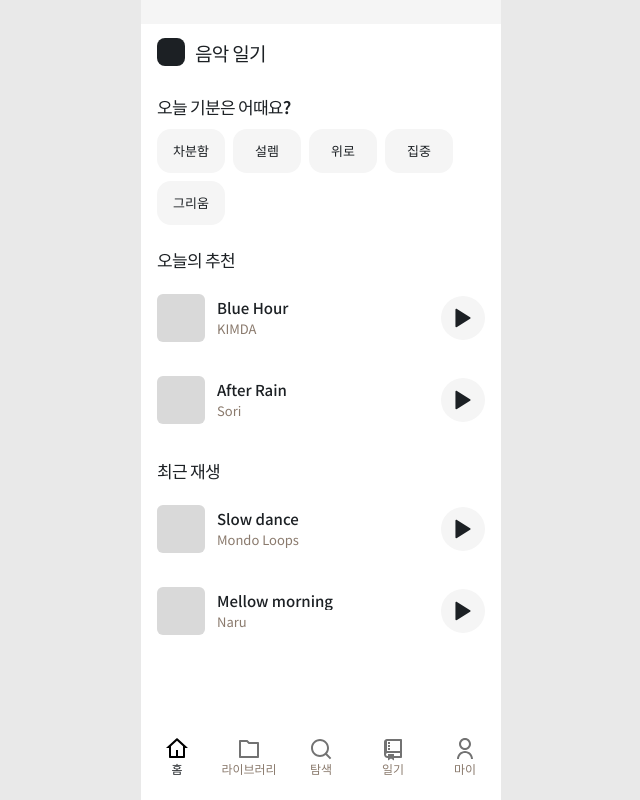
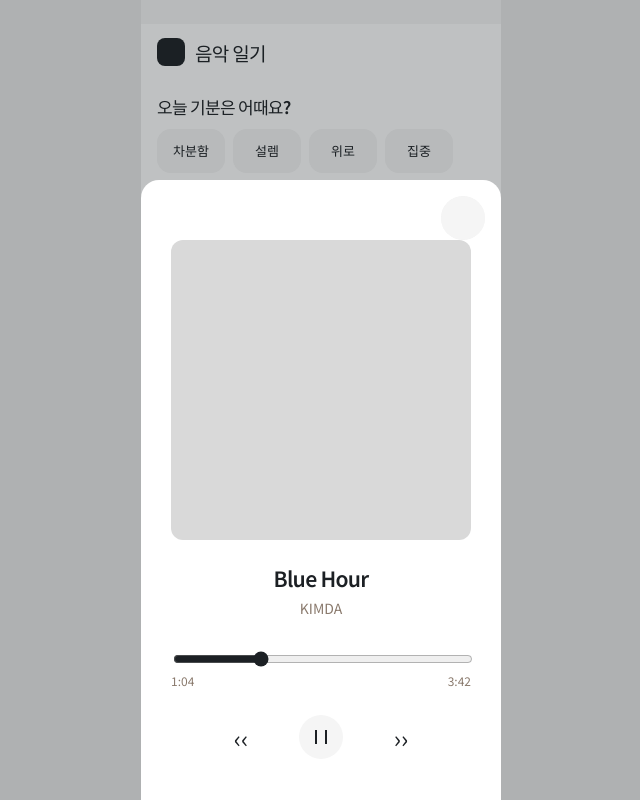
Before and after one commit to hkpiuuyk/project, a React (Vite) app: page / in a window 1280 px wide. Both pictures are taken after a click on the button 782 px from the left and 317 px from the top of the page. Shown: the whole page, without its empty margins (319-959 px from the left). Built offline with nearby package versions, Linux system fonts and the light colour scheme.

Commit message:
feat: 전체 재생 화면과 미니 플레이어 전환 추가

```diff
--- a/src/App.css
+++ b/src/App.css
@@ -53,4 +53,4 @@ h2 { margin: 0; font-size: 17px; line-height: 1.35; letter-spacing: -0.7px; font
 .song-add-sheet { width: min(100%, 360px); min-height: 500px; padding: 16px 20px 28px; border-radius: 20px 20px 0 0; background: #fff; display: flex; flex-direction: column; gap: 14px; animation: sheet-in .2s ease-out; }.song-add-sheet header { height: 44px; display: flex; align-items: center; justify-content: space-between; }.song-add-sheet header h2 { font-size: 18px; font-weight: 700; }.song-add-sheet header button { width: 44px; height: 44px; padding: 0; border: 0; background: none; }.song-add-sheet header img { display: block; width: 44px; height: 44px; }.sheet-search { width: 100%; height: 44px; padding: 0 14px; border-radius: 10px; background: #f5f5f5; display: flex; align-items: center; }.sheet-search input { width: 100%; border: 0; outline: 0; background: transparent; color: #1c2024; font: 400 15px 'Noto Sans KR', sans-serif; }.sheet-search input::placeholder { color: #8a7a6d; opacity: 1; }.song-options { display: flex; flex-direction: column; }.song-option { height: 72px; padding: 12px 0; border: 0; background: #fff; display: flex; align-items: center; gap: 12px; text-align: left; }.song-option .track-copy { height: 48px; }.circle-choice { width: 24px; height: 24px; flex: 0 0 24px; display: grid; place-items: center; border-radius: 50%; color: #fff; font-size: 14px; font-weight: 700; }.circle-choice img { width: 24px; height: 24px; display: block; }.circle-choice.checked { background: #1c2024; }
 .playlist-detail-content { padding-top: 12px; gap: 8px; }.detail-track-list { width: 100%; display: flex; flex-direction: column; gap: 8px; }.detail-track-row { width: 100%; min-height: 108px; padding: 16px 0; display: flex; align-items: center; gap: 12px; }.detail-track-row.dragging { opacity: .45; }.song-actions { margin-left: auto; display: flex; align-items: center; gap: 8px; }.order-handle { width: 32px; height: 40px; flex: 0 0 32px; padding: 8px 4px; border: 0; background: transparent; cursor: grab; touch-action: none; }.order-handle:active { cursor: grabbing; }.order-handle img { display: block; width: 24px; height: 24px; }.song-delete-button { height: 32px; padding: 0 7px; border: 0; border-radius: 7px; background: #f5f5f5; color: #8a7a6d; font-size: 12px; font-weight: 500; }.add-song-button { width: 100%; height: 48px; margin-top: 8px; border: 0; border-radius: 10px; background: #f5f5f5; color: #1c2024; font-size: 15px; font-weight: 500; }
 .player-sheet { width: min(100%, 360px); min-height: 620px; padding: 48px 30px 40px; background: #fff; position: relative; border-radius: 18px 18px 0 0; text-align: center; animation: sheet-in .2s ease-out; }
-.sheet-close { position: absolute; top: 16px; right: 16px; width: 44px; height: 44px; border: 0; border-radius: 50%; background: #f5f5f5; color: #1c2024; font-size: 24px; }.sheet-artwork { width: 300px; max-width: 100%; aspect-ratio: 1; margin: 12px auto 24px; border-radius: 12px; background: #d9d9d9; }.player-sheet h2 { font-size: 21px; }.player-sheet p { color: #8a7a6d; margin: 6px 0 30px; font-size: 14px; }.player-sheet input { width: 100%; accent-color: #1c2024; }.time-row { display: flex; justify-content: space-between; color: #8a7a6d; font-size: 12px; }.sheet-controls { display: flex; align-items: center; justify-content: center; gap: 36px; margin-top: 26px; }.sheet-controls button { min-width: 44px; min-height: 44px; border: 0; background: none; color: #1c2024; font-size: 24px; }.sheet-controls .sheet-play { display: grid; place-items: center; border-radius: 50%; background: #f5f5f5; }.sheet-play img { width: 24px; height: 24px; }@keyframes sheet-in { from { transform: translateY(100%); } to { transform: translateY(0); } }
+.sheet-close { position: absolute; top: 16px; right: 16px; width: 44px; height: 44px; padding: 0; border: 0; border-radius: 50%; background: #f5f5f5; }.sheet-close img { display: block; width: 44px; height: 44px; }.sheet-artwork { width: 300px; max-width: 100%; aspect-ratio: 1; margin: 12px auto 24px; border-radius: 12px; background: #d9d9d9; }.player-sheet h2 { font-size: 21px; }.player-sheet p { color: #8a7a6d; margin: 6px 0 30px; font-size: 14px; }.player-sheet input { width: 100%; accent-color: #1c2024; }.time-row { display: flex; justify-content: space-between; color: #8a7a6d; font-size: 12px; }.sheet-controls { display: flex; align-items: center; justify-content: center; gap: 36px; margin-top: 26px; }.sheet-controls button { min-width: 44px; min-height: 44px; border: 0; background: none; color: #1c2024; font-size: 24px; }.sheet-controls .sheet-play { display: grid; place-items: center; border-radius: 50%; background: #f5f5f5; }.sheet-play img { width: 24px; height: 24px; }@keyframes sheet-in { from { transform: translateY(100%); } to { transform: translateY(0); } }
--- a/src/App.tsx
+++ b/src/App.tsx
@@ -1,6 +1,8 @@
 import { useEffect, useState } from 'react'
 import playIcon from './assets/figma/play.svg'
 import playLightIcon from './assets/figma/play-light.svg'
+import pauseIcon from './assets/figma/pause.svg'
+import nextIcon from './assets/figma/next.svg'
 import homeIcon from './assets/figma/home.svg'
 import libraryIcon from './assets/figma/library.svg'
 import searchIcon from './assets/figma/search.svg'
@@ -91,7 +93,10 @@ function App() {
   const [diaryMood, setDiaryMood] = useState('차분함')
   const [diaryText, setDiaryText] = useState('')
   const [track, setTrack] = useState<Track>(recommendations[0])
-  const selectTrack = (nextTrack: Track) => setTrack(nextTrack)
+  const [playing, setPlaying] = useState(false)
+  const [playerOpen, setPlayerOpen] = useState(false)
+  const [miniPlayerVisible, setMiniPlayerVisible] = useState(false)
+  const selectTrack = (nextTrack: Track) => { setTrack(nextTrack); setPlaying(true); setMiniPlayerVisible(true); setPlayerOpen(true) }
   const createPlaylist = () => {
     const name = playlistName.trim()
     if (!name) return
@@ -186,7 +191,12 @@ function App() {
         <section className="search-results" aria-live="polite">{searchResults.slice(0, 2).map(item => <TrackRow key={item[0]} track={item} light={false} onPlay={() => selectTrack(item)} />)}{searchResults.length === 0 && <p className="no-results">검색 결과가 없어요.</p>}</section>
       </> : <section className="empty-screen"><h2>{tab}</h2><p>{tab} 화면은 곧 준비됩니다.</p></section>}
     </section>
+    {miniPlayerVisible && !playerOpen && <button className="mini-player" onClick={() => setPlayerOpen(true)} aria-label="전체 플레이어 열기">
+      <span className="artwork mini-art" /><span className="mini-copy"><strong>{track[0]}</strong><span>{track[1]}</span></span>
+      <span className="mini-control"><img src={playing ? pauseIcon : playIcon} alt="" /></span><img className="next-icon" src={nextIcon} alt="" />
+    </button>}
     <nav className="nav-footer" aria-label="주요 메뉴">{tabs.map(([name, icon]) => <button key={name} className={tab === name ? 'tab active' : 'tab'} onClick={() => { setActivePlaylist(null); setTab(name) }}><img src={icon} alt="" /><span>{name}</span></button>)}</nav>
+    {playerOpen && <div className="player-overlay"><section className="player-sheet" aria-label="전체 플레이어"><button className="sheet-close" onClick={() => setPlayerOpen(false)} aria-label="플레이어 축소"><img src={closeIcon} alt="" /></button><div className="sheet-artwork" /><h2>{track[0]}</h2><p>{track[1]}</p><input aria-label="재생 위치" type="range" defaultValue="28" /><div className="time-row"><span>1:04</span><span>3:42</span></div><div className="sheet-controls"><button aria-label="이전 곡">‹‹</button><button className="sheet-play" onClick={() => setPlaying(!playing)} aria-label={playing ? '일시 정지' : '재생'}><img src={playing ? pauseIcon : playIcon} alt="" /></button><button aria-label="다음 곡">››</button></div></section></div>}
     {createSheetOpen && <div className="create-overlay"><section className="create-sheet" aria-label="새 플레이리스트 만들기"><header><h2>새 플레이리스트</h2><button onClick={() => setCreateSheetOpen(false)} aria-label="닫기"><img src={closeIcon} alt="" /></button></header><input autoFocus value={playlistName} onChange={event => setPlaylistName(event.target.value)} onKeyDown={event => event.key === 'Enter' && createPlaylist()} placeholder="예: 비 오는 날 듣는 곡" aria-label="플레이리스트 이름" /><button className="create-button" onClick={createPlaylist}>만들기</button></section></div>}
     {songAddSheetOpen && <div className="create-overlay" onClick={() => setSongAddSheetOpen(false)}><section className="song-add-sheet" onClick={event => event.stopPropagation()} aria-label="플레이리스트에 곡 추가"><header><h2>곡 추가</h2><button onClick={() => setSongAddSheetOpen(false)} aria-label="닫기"><img src={closeIcon} alt="" /></button></header><label className="sheet-search"><input placeholder="검색" aria-label="추가할 곡 검색" /></label><div className="song-options">{availableSongs.map(item => { const selected = selectedSongNames.includes(item[0]); return <button key={item[0]} className="song-option" onClick={() => toggleSong(item[0])}><span className="artwork" /><span className="track-copy"><strong>{item[0]}</strong><span>{item[1]}</span></span><span className={selected ? 'circle-choice checked' : 'circle-choice'}>{selected ? '✓' : <img src={checkboxCircleIcon} alt="" />}</span></button> })}</div>{availableSongs.length === 0 && <p className="no-results">추가할 수 있는 곡이 없어요.</p>}<button className="create-button" onClick={addSongsToPlaylist}>{selectedSongNames.length}곡 추가</button></section></div>}
     {playlistPendingDelete && <div className="create-overlay delete-overlay" onClick={() => setPlaylistPendingDelete(null)}><section className="delete-dialog" onClick={event => event.stopPropagation()} role="dialog" aria-modal="true" aria-labelledby="delete-title"><h2 id="delete-title">플레이리스트를 삭제할까요?</h2><p>삭제한 플레이리스트는 되돌릴 수 없어요.</p><div><button onClick={() => setPlaylistPendingDelete(null)}>취소</button><button className="confirm-delete" onClick={() => deletePlaylist(playlistPendingDelete)}>삭제</button></div></section></div>}
```
